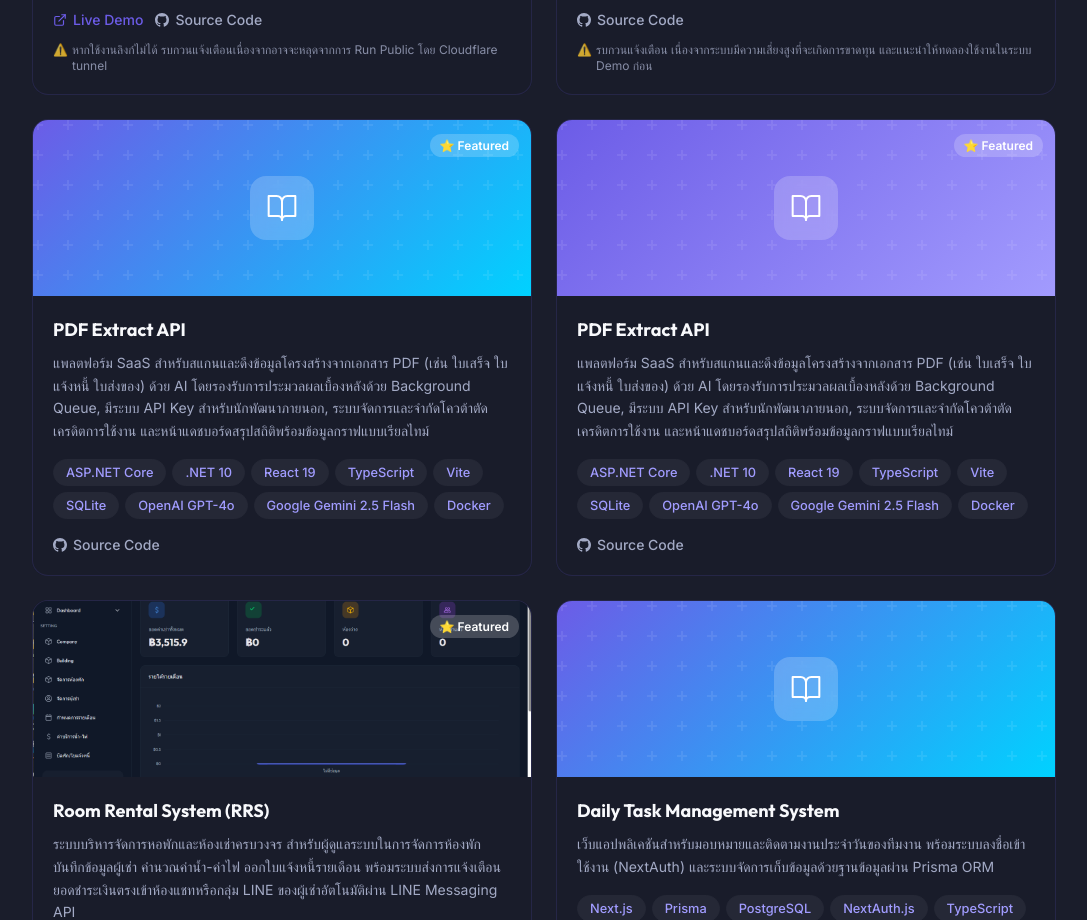
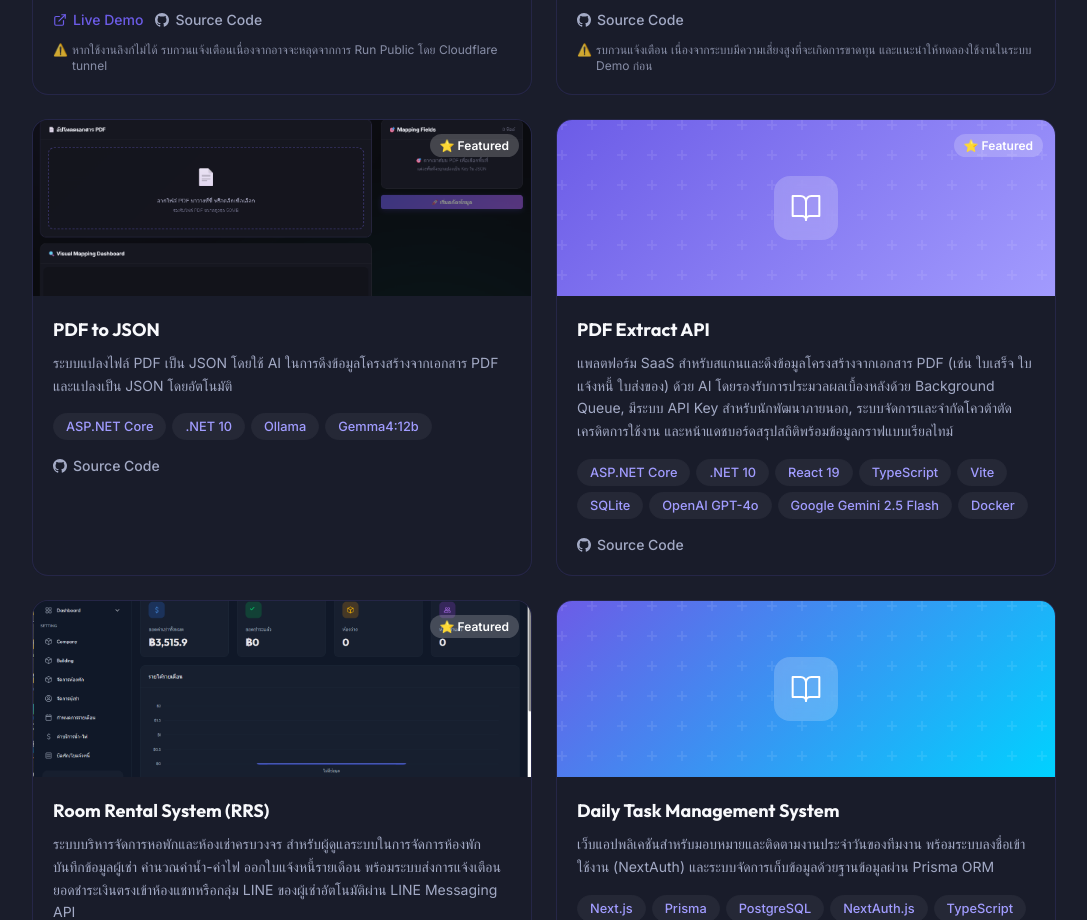
Before and after one commit to scorepionkille/scorepionkille.github.io, a Next.js app: page / in a window 1280 px wide. Shown: the part 9400-10320 px from the top of the page, without its empty margins (96-1183 px from the left). Built offline with nearby package versions, Linux system fonts and the light colour scheme.

Commit message:
feat: add data model for PDF conversion and associated asset image

```diff
--- a/src/data/data.ts
+++ b/src/data/data.ts
@@ -372,11 +372,11 @@ export const projects: Project[] = [
   },
   {
     id: 3,
-    title: "PDF Extract API",
-    description:
-      "แพลตฟอร์ม SaaS สำหรับสแกนและดึงข้อมูลโครงสร้างจากเอกสาร PDF (เช่น ใบเสร็จ ใบแจ้งหนี้ ใบส่งของ) ด้วย AI โดยรองรับการประมวลผลเบื้องหลังด้วย Background Queue, มีระบบ API Key สำหรับนักพัฒนาภายนอก, ระบบจัดการและจำกัดโควต้าตัดเครดิตการใช้งาน และหน้าแดชบอร์ดสรุปสถิติพร้อมข้อมูลกราฟแบบเรียลไทม์",
-    techStack: ["ASP.NET Core", ".NET 10", "React 19", "TypeScript", "Vite", "SQLite", "OpenAI GPT-4o", "Google Gemini 2.5 Flash", "Docker"],
-    githubUrl: "https://github.com/adisornwongtip/PDFAutoToAPI",
+    title: "PDF to JSON",
+    description: "ระบบแปลงไฟล์ PDF เป็น JSON โดยใช้ AI ในการดึงข้อมูลโครงสร้างจากเอกสาร PDF และแปลงเป็น JSON โดยอัตโนมัติ",
+    image: "PDFtoJSON.png",
+    techStack: ["ASP.NET Core", ".NET 10", "Ollama", "Gemma4:12b"],
+    githubUrl: "https://github.com/adisornwongtip/PDFtoJSON",
     featured: true,
   },
   {
```
Also changed, not shown: public/PDFtoJSON.png (added).
